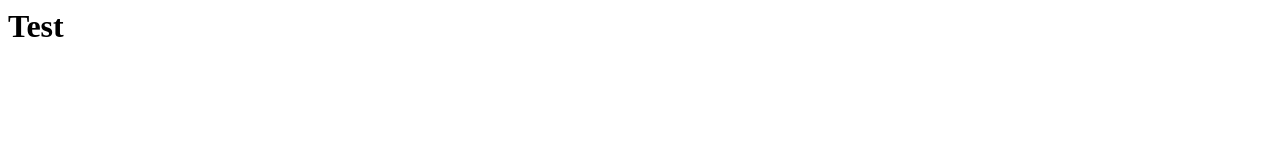
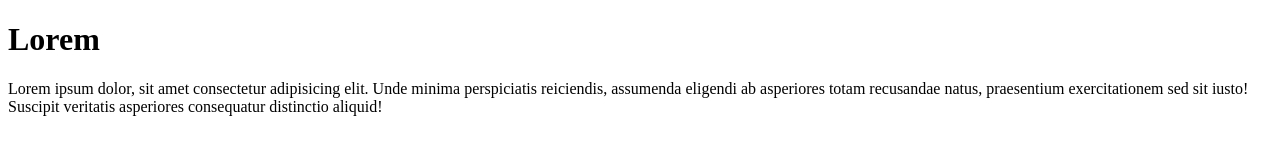
Before and after one commit to magomedaliev/test_rep, a plain HTML site: page index.html in a window 1280 px wide. Drawn offline with Linux system fonts and the light colour scheme.

Commit message:
update main

```diff
--- a/index.html
+++ b/index.html
@@ -1 +1,22 @@
-<h1>Test</h1>
+<!DOCTYPE html>
+<html lang="en">
+
+<head>
+  <meta charset="UTF-8">
+  <meta http-equiv="X-UA-Compatible" content="IE=edge">
+  <meta name="viewport" content="width=device-width, initial-scale=1.0">
+  <title>Document</title>
+</head>
+
+<body>
+  <h1>
+    Lorem
+  </h1>
+  <p>
+    Lorem ipsum dolor, sit amet consectetur adipisicing elit. Unde minima perspiciatis reiciendis, assumenda eligendi ab
+    asperiores totam recusandae natus, praesentium exercitationem sed sit iusto! Suscipit veritatis asperiores
+    consequatur distinctio aliquid!
+  </p>
+</body>
+
+</html>
```
